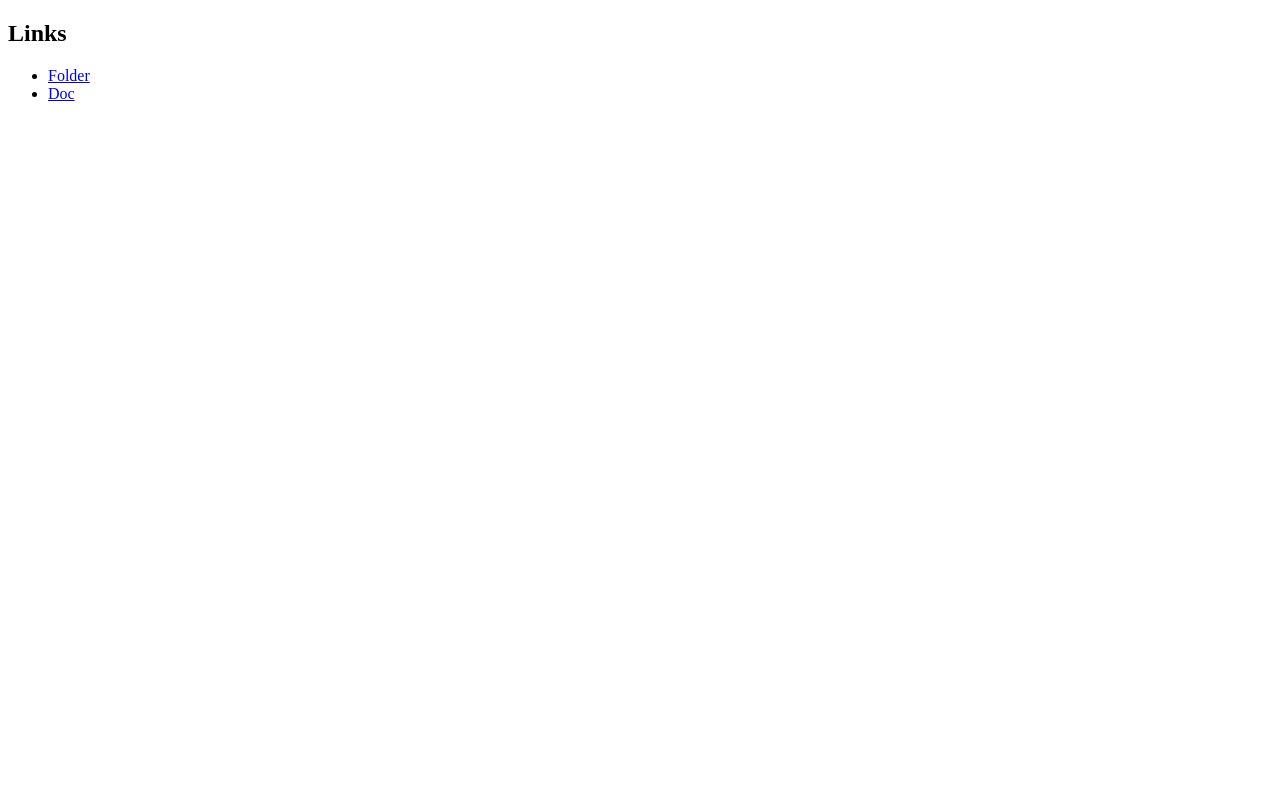
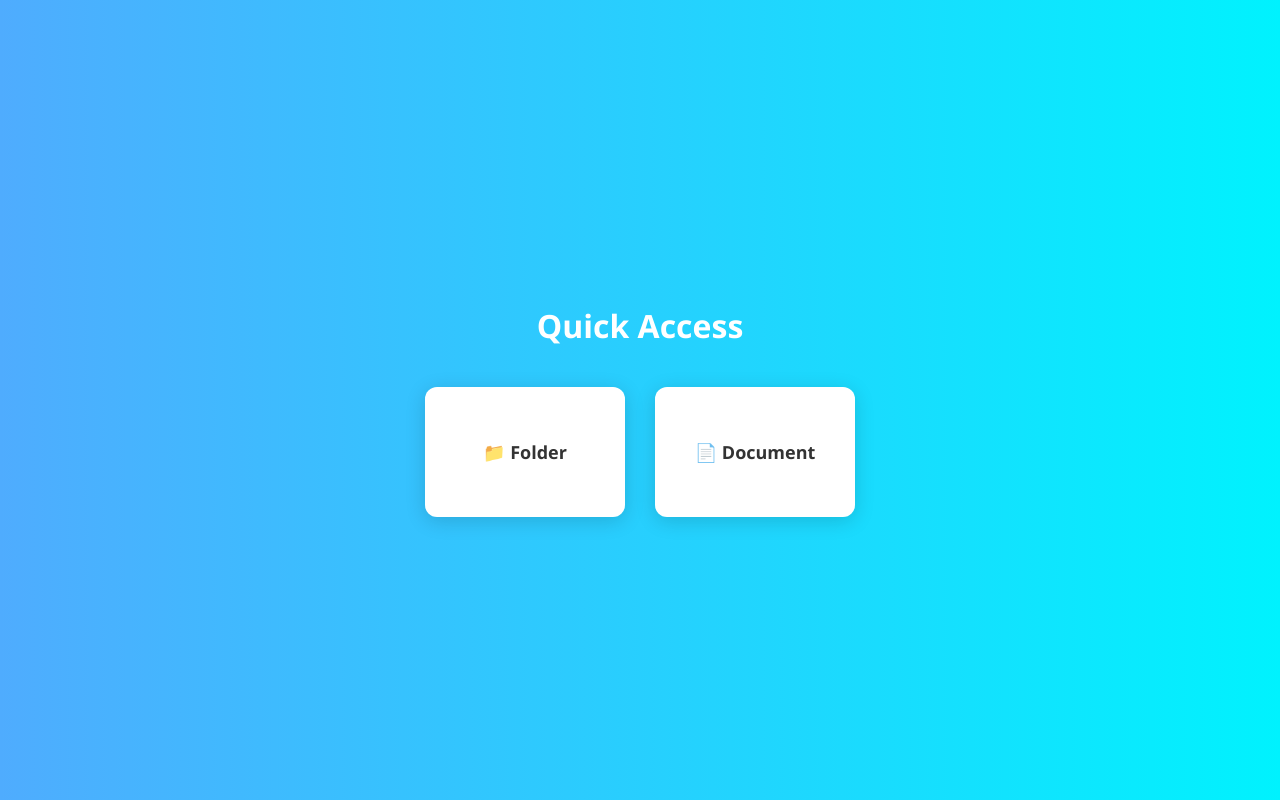
Before and after one commit to S-Srivats/folder, a plain HTML site: page index.html in a window 1280 px wide. Drawn offline with Linux system fonts and the light colour scheme.

Commit message:
Update index.html

```diff
--- a/index.html
+++ b/index.html
@@ -3,13 +3,70 @@
 <head>
   <meta charset="UTF-8" />
   <meta name="viewport" content="width=device-width, initial-scale=1" />
-  <title>Simple Links</title>
+  <title>Quick Access Links</title>
+  <style>
+    body {
+      margin: 0;
+      padding: 0;
+      font-family: 'Segoe UI', sans-serif;
+      background: linear-gradient(to right, #4facfe, #00f2fe);
+      display: flex;
+      flex-direction: column;
+      align-items: center;
+      justify-content: center;
+      min-height: 100vh;
+    }
+
+    h1 {
+      color: #ffffff;
+      margin-bottom: 40px;
+      font-weight: 600;
+    }
+
+    .card-container {
+      display: flex;
+      gap: 30px;
+      flex-wrap: wrap;
+      justify-content: center;
+    }
+
+    .card {
+      background-color: #ffffff;
+      border-radius: 12px;
+      box-shadow: 0 4px 20px rgba(0, 0, 0, 0.15);
+      width: 200px;
+      height: 130px;
+      display: flex;
+      align-items: center;
+      justify-content: center;
+      text-align: center;
+      text-decoration: none;
+      color: #333;
+      font-size: 18px;
+      font-weight: bold;
+      transition: transform 0.3s ease, background-color 0.3s ease;
+    }
+
+    .card:hover {
+      transform: scale(1.05);
+      background-color: #e6f7ff;
+    }
+
+    @media (max-width: 500px) {
+      .card {
+        width: 80%;
+      }
+    }
+  </style>
 </head>
 <body>
-  <h2>Links</h2>
-  <ul>
-    <li><a href="https://docs.google.com/document/d/1bve7p9MGJH2-514BpDNLiE0xV61dvrw6PVTZnF-FhKw/edit?pli=1&tab=t.0" target="_blank" rel="noopener noreferrer">Folder</a></li>
-    <li><a href="https://drive.google.com/drive/folders/1wgzAjVXEIjkqSqbuhq1C34dZY-v7vx2f?usp=sharing" target="_blank" rel="noopener noreferrer">Doc</a></li>
-  </ul>
+
+  <h1>Quick Access</h1>
+
+  <div class="card-container">
+    <a class="card" href="https://docs.google.com/document/d/1bve7p9MGJH2-514BpDNLiE0xV61dvrw6PVTZnF-FhKw/edit?pli=1&tab=t.0" target="_blank" rel="noopener noreferrer">📁 Folder</a>
+    <a class="card" href="https://drive.google.com/drive/folders/1wgzAjVXEIjkqSqbuhq1C34dZY-v7vx2f?usp=sharing" target="_blank" rel="noopener noreferrer">📄 Document</a>
+  </div>
+
 </body>
 </html>
```
